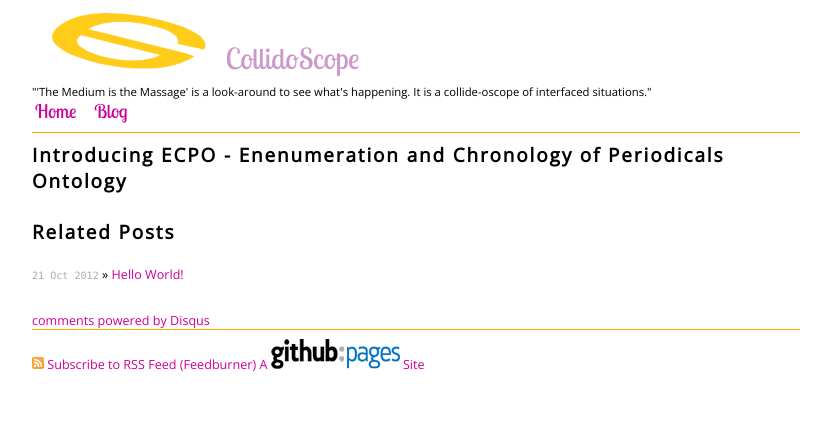
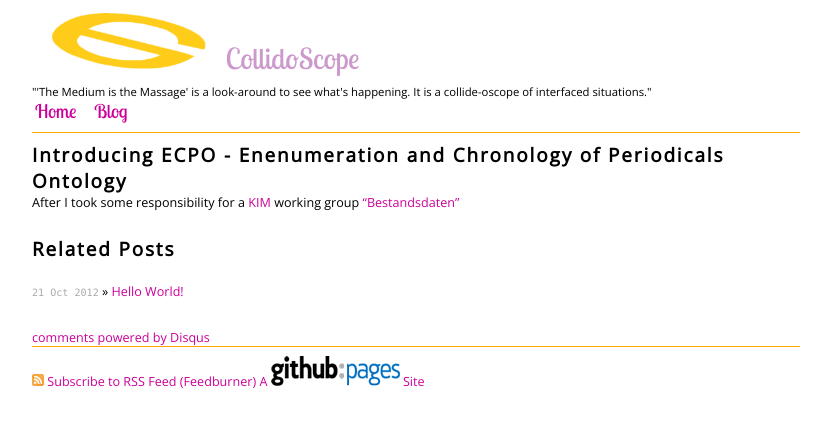
Before and after one commit to collidoscope/collidoscope.github.com, a Jekyll site: the page built from _posts/blog/2013-06-09-introducing-ecpo.md, in a window 1280 px wide, cut to the strip 0-469 px from the top of the page. Shown: the top 427 px of the strip, without its empty margins (224-1055 px from the left). Built offline with Jekyll 4.4.1, drawn with Linux system fonts in a browser that asks for light colours; some web fonts are replaced; Markdown is read by kramdown in place of the engine named in the settings; comment, search, counter and statistics services are not loaded; some of the changed lines change nothing that is shown.

Commit message:
Updated 2013-06-09-introducing-ecpo.md

```diff
--- a/_posts/blog/2013-06-09-introducing-ecpo.md
+++ b/_posts/blog/2013-06-09-introducing-ecpo.md
@@ -1,7 +1,7 @@
 ---
 published:
-  - false
-  - "false"
+  - true
+  - "true"
 layout: post
 title: Title of your article
 abstract: Abstract
@@ -14,3 +14,5 @@
 ---
 
 ## Introducing ECPO - Enenumeration and Chronology of Periodicals Ontology
+
+After I took some responsibility for a [KIM](http://www.kim-forum.org/ "Kompetenzzentrum Interoperable Metadaten") working group ["Bestandsdaten"](https://wiki.dnb.de/display/DINIAGKIM/Bestandsdaten+Gruppe "KIM group Bestandsdaten")
```
